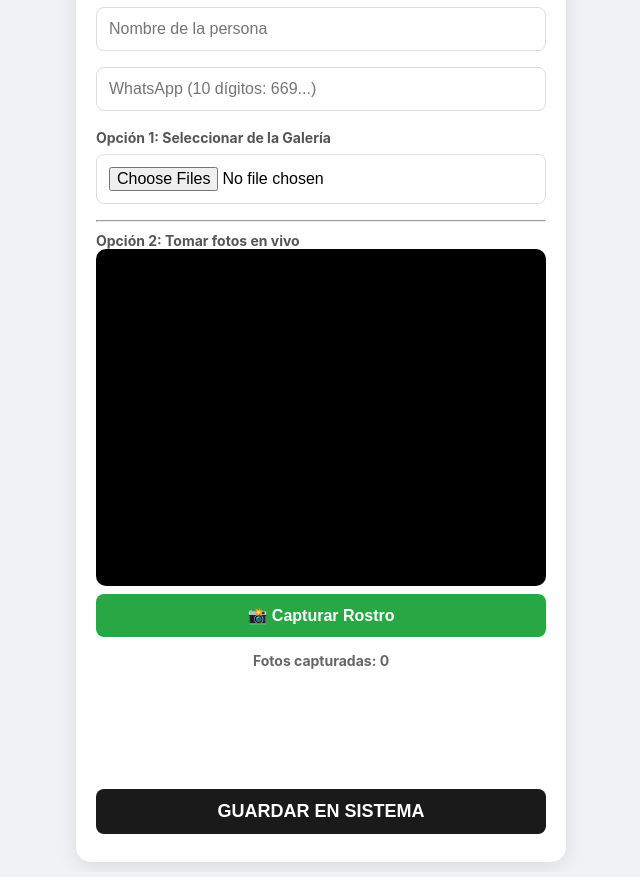
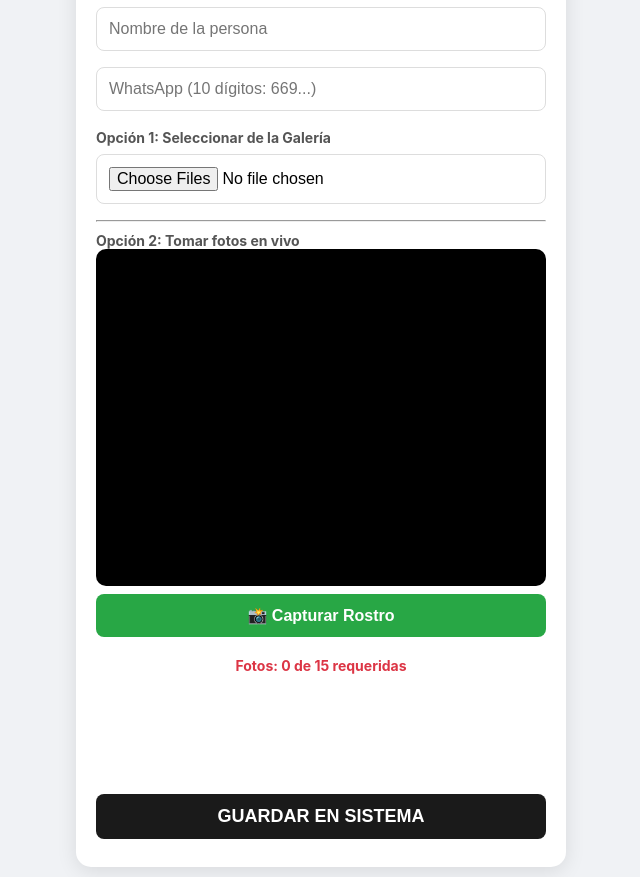
Before and after one commit to hectorrubio11/Sistema-de-Asistencia-Facial, a PHP site: page /registro.php in a window 1280 px wide. Shown: the part 380-1257 px from the top of the page, without its empty margins (319-959 px from the left). Run offline with PHP 8.4, Linux system fonts and the light colour scheme.

Commit message:
actualizar registro

```diff
--- a/registro.php
+++ b/registro.php
@@ -66,7 +66,9 @@ if ($_SERVER["REQUEST_METHOD"] == "POST") {
         .btn-capture { background: #28a745; margin-bottom: 15px; }
         .btn-submit { background: #1a1a1a; margin-top: 20px; font-size: 18px; }
         label { font-size: 14px; font-weight: bold; color: #555; display: block; margin-top: 10px; }
-        .contador { font-size: 14px; text-align: center; color: #666; font-weight: bold; }
+        .contador { font-size: 14px; text-align: center; color: #666; font-weight: bold; margin-top: 5px; }
+        .contador.error { color: #dc3545; }
+        .contador.exito { color: #28a745; }
     </style>
 </head>
 <body>
@@ -81,7 +83,7 @@ if ($_SERVER["REQUEST_METHOD"] == "POST") {
         <input type="number" name="telefono" placeholder="WhatsApp (10 dígitos: 669...)" required>
 
         <label>Opción 1: Seleccionar de la Galería</label>
-        <input type="file" name="fotos_archivo[]" multiple accept="image/*">
+        <input type="file" id="fotos_archivo" name="fotos_archivo[]" multiple accept="image/*">
 
         <hr>
         <label>Opción 2: Tomar fotos en vivo</label>
@@ -89,7 +91,7 @@ if ($_SERVER["REQUEST_METHOD"] == "POST") {
             <video id="video" autoplay playsinline muted></video>
         </div>
         <button type="button" class="btn-capture" id="snap">📸 Capturar Rostro</button>
-        <div class="contador" id="txtContador">Fotos capturadas: 0</div>
+        <div class="contador error" id="txtContador">Fotos: 0 de 15 requeridas</div>
         <div class="preview-container" id="previsualizacion"></div>
 
         <input type="hidden" name="fotos_base64" id="fotos_base64">
@@ -108,9 +110,12 @@ if ($_SERVER["REQUEST_METHOD"] == "POST") {
     const previsualizacion = document.getElementById('previsualizacion');
     const fotosInput = document.getElementById('fotos_base64');
     const txtContador = document.getElementById('txtContador');
-    let listaFotos = [];
+    const inputArchivo = document.getElementById('fotos_archivo');
+    const form = document.getElementById('registroForm');
 
-    // 'facingMode: user' solicita explícitamente la cámara frontal (selfie)
+    let listaFotosCamara = [];
+
+    // Solicita explícitamente la cámara frontal (selfie)
     const constraints = {
         video: { facingMode: "user", width: { ideal: 1280 }, height: { ideal: 720 } }
     };
@@ -124,29 +129,58 @@ if ($_SERVER["REQUEST_METHOD"] == "POST") {
             alert("Error: Para usar la cámara, accede mediante HTTPS o localhost, y acepta los permisos.");
         });
 
+    // Función para calcular el total de fotos (Galería + Cámara) y actualizar el texto
+    function actualizarContador() {
+        const fotosGaleria = inputArchivo.files.length;
+        const fotosCamara = listaFotosCamara.length;
+        const total = fotosGaleria + fotosCamara;
+
+        if (total < 15) {
+            txtContador.className = "contador error";
+            txtContador.innerText = `Fotos: ${total} de 15 requeridas (Galería: ${fotosGaleria}, Cámara: ${fotosCamara})`;
+        } else {
+            txtContador.className = "contador exito";
+            txtContador.innerText = `¡Listo! ${total} fotos preparadas para el sistema.`;
+        }
+    }
+
+    // Escuchar si el usuario añade fotos desde la galería externa
+    inputArchivo.addEventListener('change', actualizarContador);
+
+    // Captura de fotos en vivo
     snap.addEventListener('click', () => {
         const context = canvas.getContext('2d');
 
-        // CORRECCIÓN CLAVE: Ajustamos el canvas al tamaño real del flujo de video actual
         canvas.width = video.videoWidth;
         canvas.height = video.videoHeight;
 
-        // Dibujamos manteniendo la proporción exacta
         context.drawImage(video, 0, 0, canvas.width, canvas.height);
 
-        // Extraemos en formato JPEG de buena calidad
         const dataURL = canvas.toDataURL('image/jpeg', 0.85);
-
-        listaFotos.push(dataURL);
+        listaFotosCamara.push(dataURL);
 
         // Crear elemento visual de previsualización
         const img = document.createElement('img');
         img.src = dataURL;
         previsualizacion.appendChild(img);
 
-        // Actualizar contador y el input oculto
-        txtContador.innerText = `Fotos capturadas: ${listaFotos.length}`;
-        fotosInput.value = JSON.stringify(listaFotos);
+        // Actualizar el input oculto para PHP
+        fotosInput.value = JSON.stringify(listaFotosCamara);
+
+        // Actualizar el conteo en pantalla
+        actualizarContador();
+    });
+
+    // VALIDACIÓN AL ENVIAR FORMULARIO
+    form.addEventListener('submit', (e) => {
+        const fotosGaleria = inputArchivo.files.length;
+        const fotosCamara = listaFotosCamara.length;
+        const totalFotos = fotosGaleria + fotosCamara;
+
+        if (totalFotos < 15) {
+            e.preventDefault(); // Bloquea el envío por completo
+            alert(`No se puede guardar.\nEl sistema requiere mínimo 15 fotos para entrenar la IA.\n\nLlevas actualmente: ${totalFotos} fotos.`);
+        }
     });
 </script>
 
```
